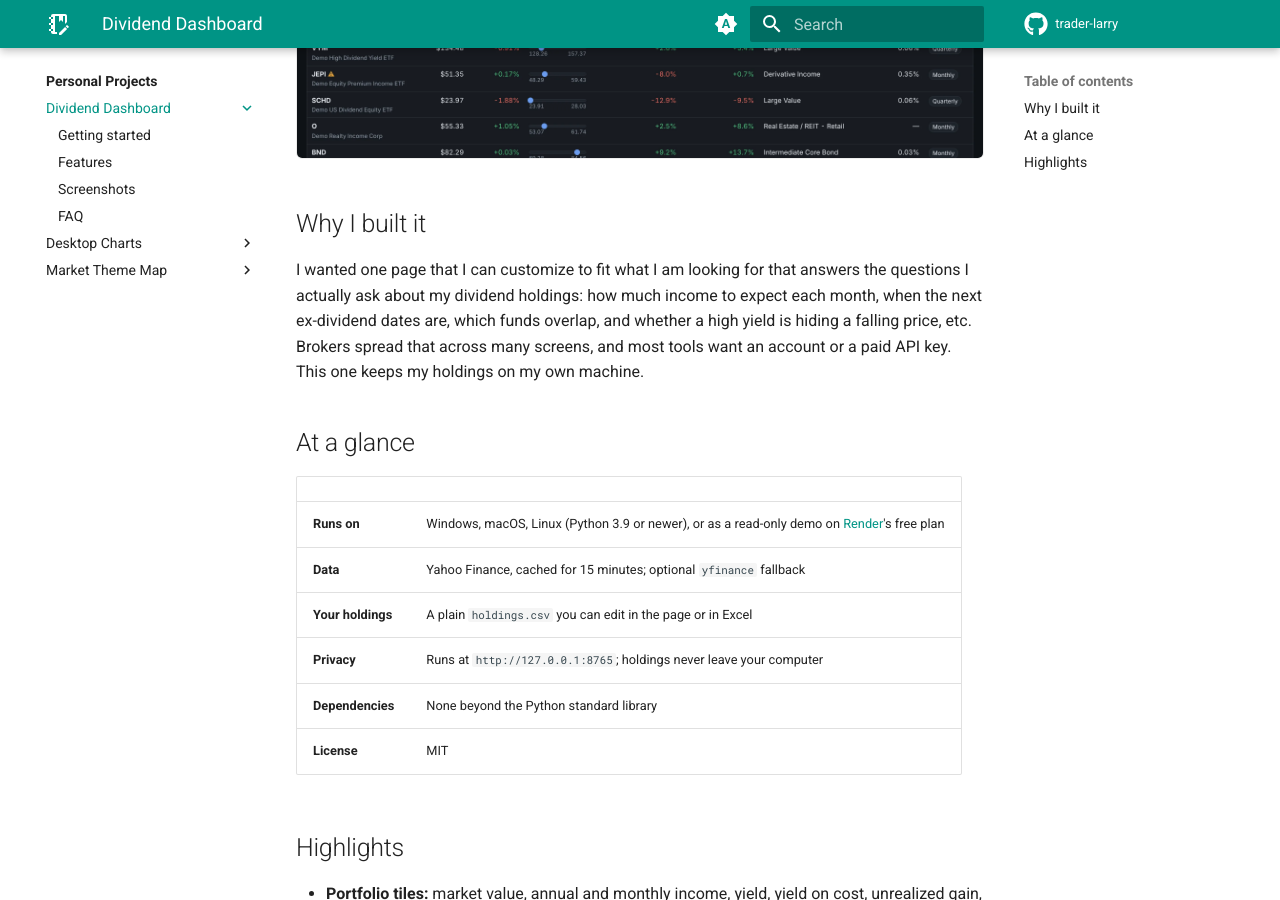
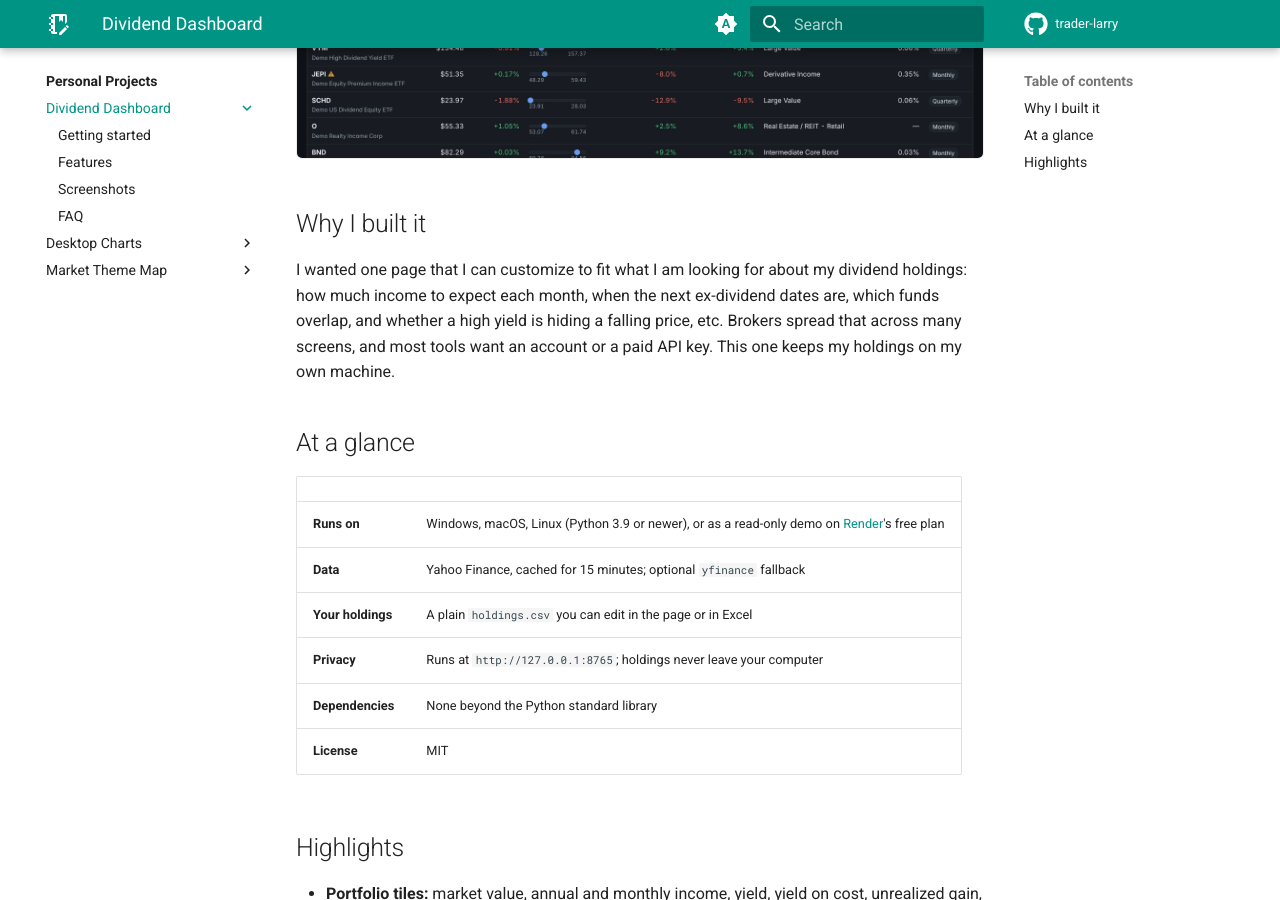
Before and after one commit to trader-larry/trader-larry.github.io, an MkDocs documentation site: the page built from docs/projects/dividend-dashboard/index.md, in a window 1280 px wide and 900 px high, scrolled down 899 px. Built offline with MkDocs 1.6.1 and Material for MkDocs 9.7.7, drawn with Linux system fonts in a browser that asks for light colours.

Commit message:
edited dividend index

```diff
--- a/docs/projects/dividend-dashboard/index.md
+++ b/docs/projects/dividend-dashboard/index.md
@@ -23,7 +23,7 @@ You can also try a read-only live demo with a sample portfolio, online on Render
 
 ## Why I built it
 
-I wanted one page that I can customize to fit what I am looking for that answers the questions I actually ask about my dividend
+I wanted one page that I can customize to fit what I am looking for about my dividend
 holdings: how much income to expect each month, when the next ex-dividend dates
 are, which funds overlap, and whether a high yield is hiding a falling price, etc.
 Brokers spread that across many screens, and most tools want an account or a
```
